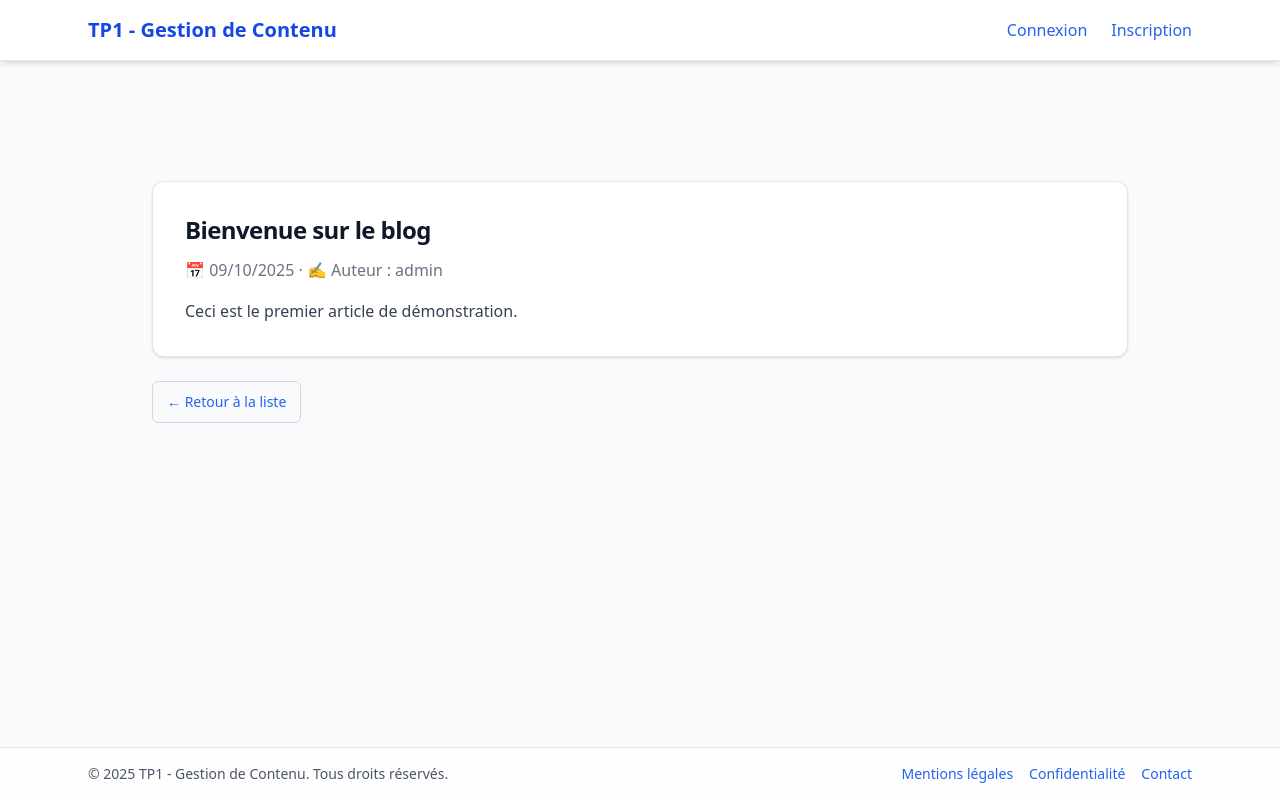
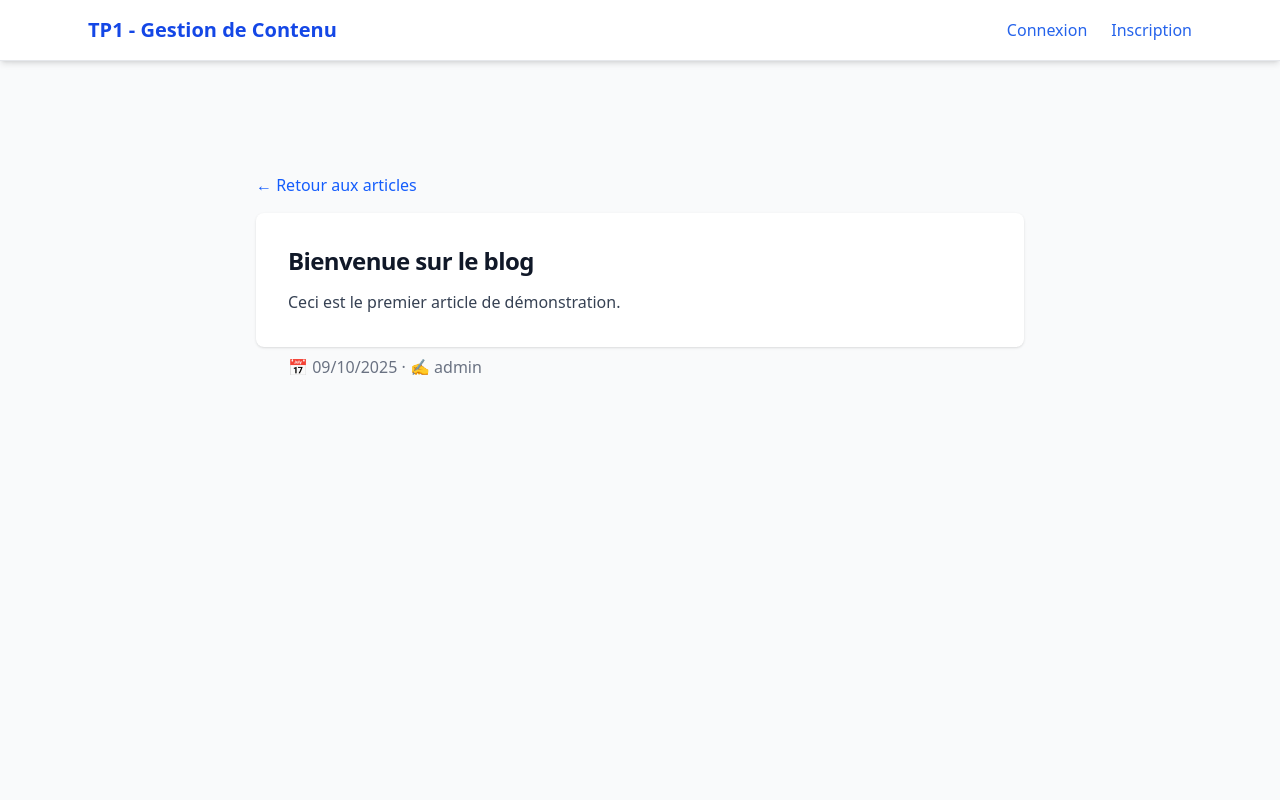
Before and after one commit to HbtVictor/tp1, a Next.js app: page /pages/articles/101 in a window 1280 px wide. Shown: the top 800 px of the page. Built offline with nearby package versions, Linux system fonts and the light colour scheme.

Commit message:
feat: meilleurs répartitions avec compenents

```diff
--- /dev/null
+++ b/src/app/components/articles/ArticleBody.tsx
@@ -0,0 +1,13 @@
+// src/app/components/articles/ArticleBody.tsx
+export function ArticleBody({ title, content }:{
+    title: string; content: string;
+}) {
+    return (
+        <article className="bg-white rounded-lg shadow p-8">
+            <h1 className="text-2xl font-semibold mb-3">{title}</h1>
+            <div className="text-gray-700 leading-relaxed whitespace-pre-line">
+                {content}
+            </div>
+        </article>
+    );
+}
--- /dev/null
+++ b/src/app/components/articles/ArticleMeta.tsx
@@ -0,0 +1,10 @@
+// src/app/components/articles/ArticleMeta.tsx
+export function ArticleMeta({ createdAt, authorName }:{
+    createdAt: string; authorName: string;
+}) {
+    return (
+        <p className="text-gray-500 mb-4">
+            📅 {new Date(createdAt).toLocaleDateString('fr-FR')} · ✍️ {authorName}
+        </p>
+    );
+}
--- a/src/app/components/ui/BackLink.tsx
+++ b/src/app/components/ui/BackLink.tsx
@@ -1,10 +1,5 @@
 // src/app/components/ui/BackLink.tsx
 import Link from 'next/link';
-
-export function BackLink({ href, children }: { href: string; children?: React.ReactNode }) {
-    return (
-        <Link href={href} className="text-blue-600 hover:text-blue-700 mb-4 inline-flex items-center">
-            ← {children ?? 'Retour'}
-        </Link>
-    );
+export function BackLink({ href, label }:{ href:string; label?:string }) {
+    return <Link href={href} className="text-blue-600 hover:underline">← {label ?? 'Retour'}</Link>;
 }
--- a/src/app/pages/articles/[id]/page.tsx
+++ b/src/app/pages/articles/[id]/page.tsx
@@ -1,39 +1,42 @@
+// src/app/pages/articles/[id]/page.tsx
 'use client';
 
 import { useParams, useRouter } from 'next/navigation';
-import Link from 'next/link';
 import { useArticleStore } from '../../../store/articleStore';
-import { mockUsers } from '../../../lib/mockData'; // <-- ajout
+import { userById } from '../../../lib/userIndex';
+import { BackLink } from '../../../components/ui/BackLink';
+import { ArticleMeta } from '../../../components/articles/ArticleMeta';
+import { ArticleBody } from '../../../components/articles/ArticleBody';
 
-export default function ArticleDetail() {
+export default function ArticleDetailPage() {
     const { id } = useParams<{ id: string }>();
     const router = useRouter();
-    const { articles } = useArticleStore();
-
-    const article = articles.find(a => String(a.id) === String(id));
-    const author = mockUsers.find(u => u.id === article?.authorId); // <-- username
+    const article = useArticleStore(s => s.articles.find(a => String(a.id) === String(id)));
 
     if (!article) {
         return (
-            <div className="container-pro text-center">
-                <h1>Article introuvable</h1>
-                <p className="muted mt-2">Cet article n’existe pas ou a été supprimé.</p>
-                <button onClick={() => router.back()} className="btn btn-ghost mt-4">Retour</button>
+            <div className="min-h-screen bg-gray-50 py-8 px-4">
+                <div className="max-w-3xl mx-auto">
+                    <h1 className="text-2xl font-semibold">Article introuvable</h1>
+                    <p className="text-gray-500 mt-2">Cet article n’existe pas ou a été supprimé.</p>
+                    <div className="mt-4"><button onClick={() => router.back()} className="text-blue-600">← Retour</button></div>
+                </div>
             </div>
         );
     }
 
+    const authorName = userById[article.authorId] ?? 'Inconnu';
+
     return (
-        <div className="container-pro">
-            <article className="card p-8">
-                <h1 className="text-2xl font-semibold mb-3">{article.title}</h1>
-                <p className="muted mb-4">
-                    📅 {new Date(article.createdAt).toLocaleDateString('fr-FR')} · ✍️ Auteur : {author?.username ?? 'Inconnu'}
-                </p>
-                <p className="text-gray-700 leading-relaxed whitespace-pre-line">{article.content}</p>
-            </article>
-            <div className="mt-6">
-                <Link href="/pages/articles" className="btn btn-ghost">← Retour à la liste</Link>
+        <div className="min-h-screen bg-gray-50 py-8 px-4">
+            <div className="max-w-3xl mx-auto">
+                <BackLink href="/pages/articles" label="Retour aux articles" />
+                <div className="mt-4">
+                    <ArticleBody title={article.title} content={article.content} />
+                    <div className="mt-2 px-8">
+                        <ArticleMeta createdAt={article.createdAt} authorName={authorName} />
+                    </div>
+                </div>
             </div>
         </div>
     );
--- a/src/app/pages/articles/page.tsx
+++ b/src/app/pages/articles/page.tsx
@@ -23,16 +23,20 @@ export default function ArticlesPage() {
 
     const filtered = useMemo(() => {
         const byTitle = q.trim().toLowerCase();
+
         let list = byTitle
             ? articles.filter(a => a.title.toLowerCase().includes(byTitle))
             : articles.slice();
+
+        if (mineOnly) list = list.filter(a => a.authorId === currentUserId); // <- ajout
+
         list.sort((a, b) => {
             const da = +new Date(a.createdAt);
             const db = +new Date(b.createdAt);
             return order === 'desc' ? db - da : da - db;
         });
         return list;
-    }, [articles, q, order]);
+    }, [articles, q, order, mineOnly, currentUserId]);
 
     return (
         <div className="min-h-screen bg-gray-50 py-8 px-4">
```
